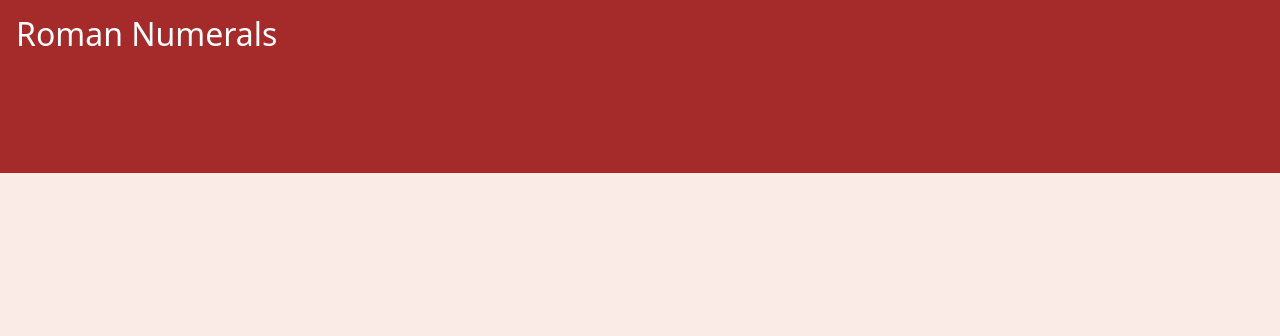
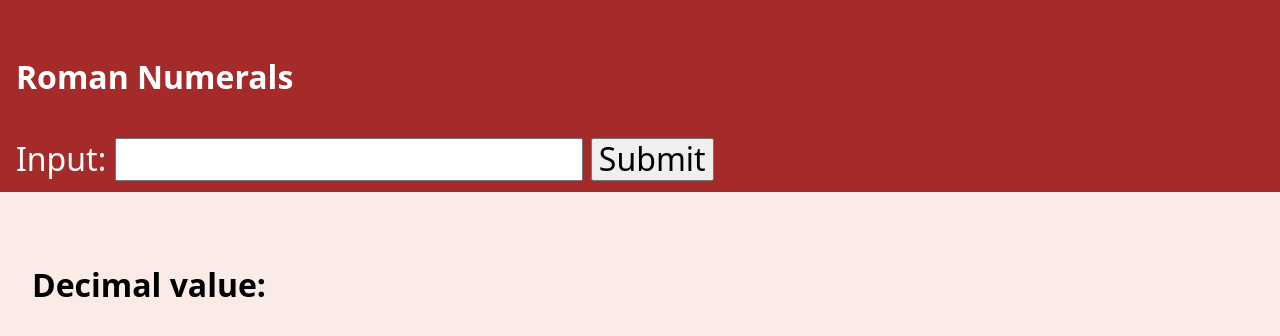
Before and after one commit to santiagotena/clean_code, a plain HTML site: page red/roman-numerals/index.html in a window 1280 px wide. Shown: the top 336 px of the page. Drawn offline with Linux system fonts and the light colour scheme.

Commit message:
Finalize HTML

```diff
--- a/red/roman-numerals/index.html
+++ b/red/roman-numerals/index.html
@@ -12,8 +12,18 @@
 </head>
 <body>
 <!--    Header-->
-    <div class="header">Roman Numerals</div>
+    <div class="header">
+        <h4 class="header-title">Roman Numerals</h4>
+        <form class="input-field">
+            <label for="input-label">Input: </label>
+            <input type="text" name="input-label" id="input-label" class="input-form">
+            <button type="submit" class="submit-btn" id="submit-btn">Submit</button>
+        </form>
+    </div>
 <!--    Content-->
-    <main class="content"></main>
+    <main class="content">
+        <h4 class="content-title">Decimal value:</h4>
+        <div class="decimal-output"></div>
+    </main>
 </body>
 </html>
```
